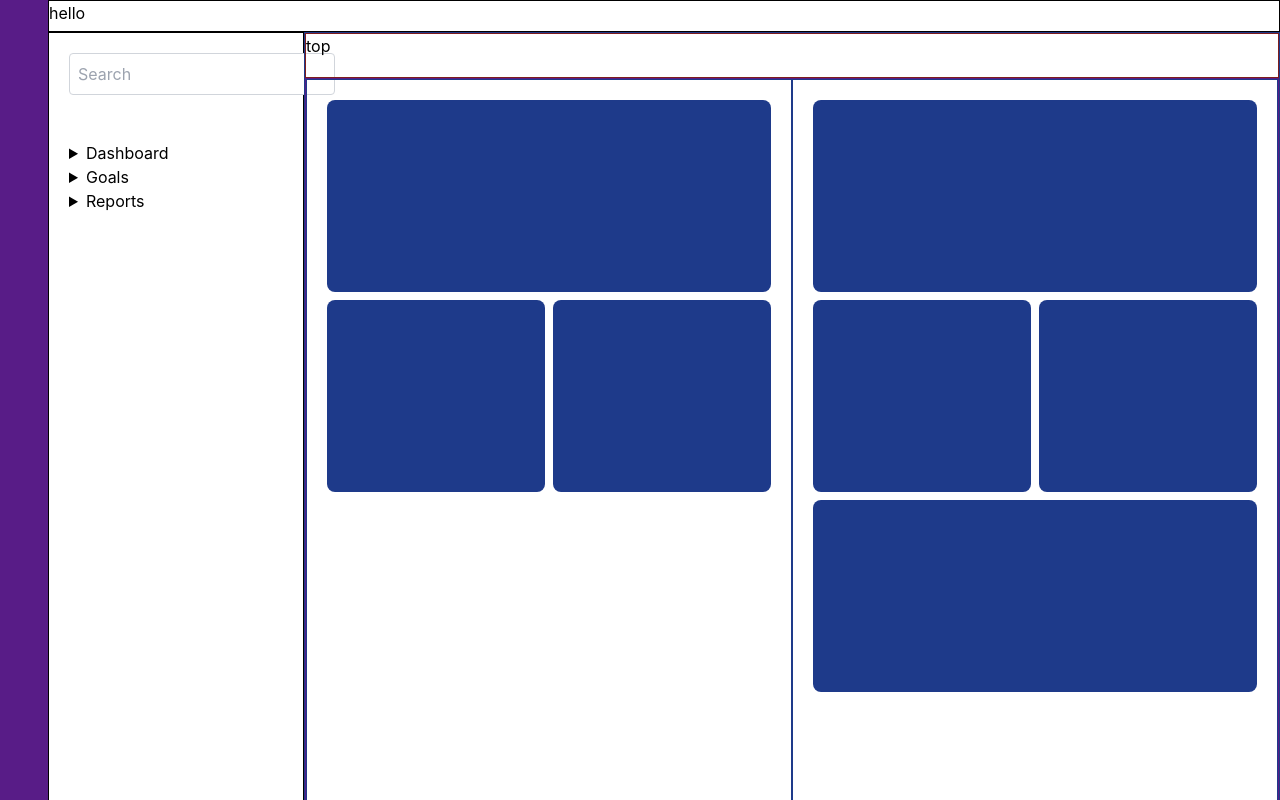
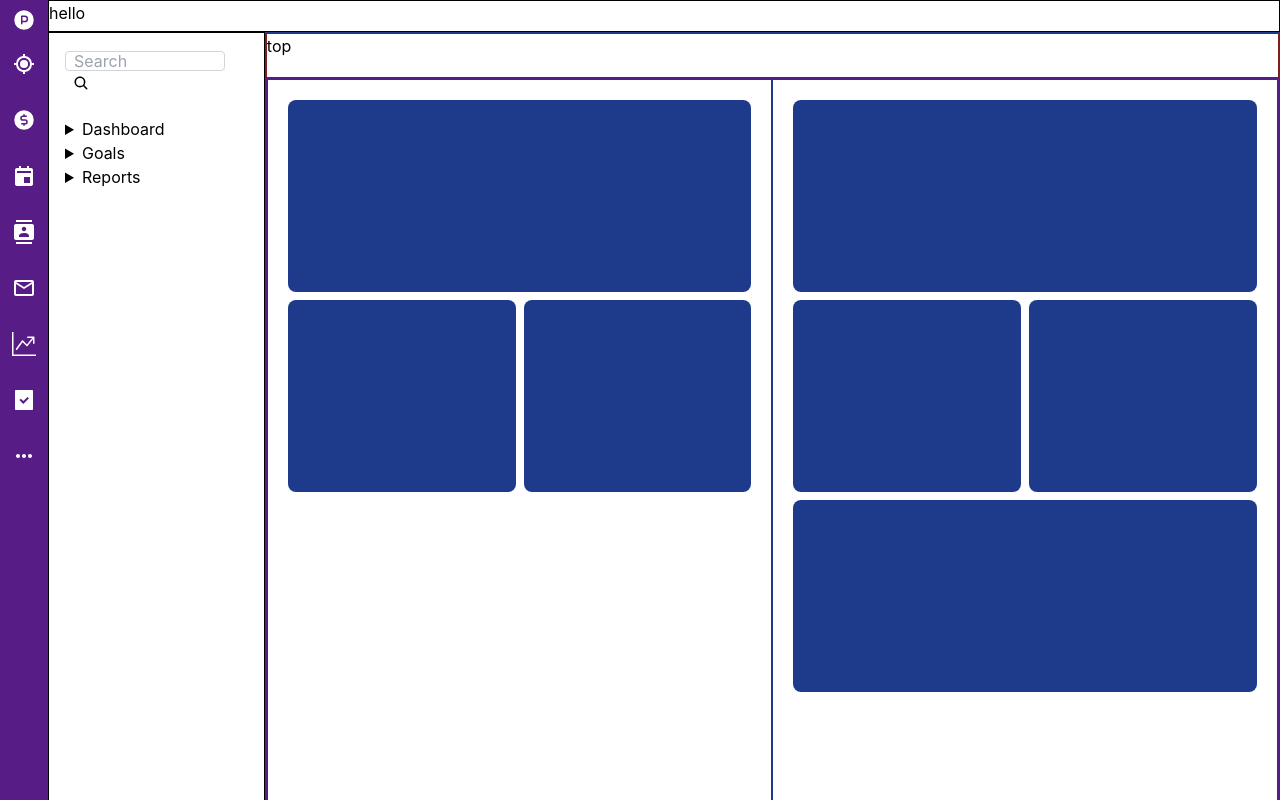
Before and after one commit to wiseman-umanah/perfex, a React (Create React App) app: page / in a window 1280 px wide. Built offline with nearby package versions, Linux system fonts and the light colour scheme.

Commit message:
Added icons for sidebar

```diff
--- a/package.json
+++ b/package.json
@@ -9,6 +9,7 @@
     "@testing-library/user-event": "^13.5.0",
     "react": "^19.0.0",
     "react-dom": "^19.0.0",
+    "react-icons": "^5.5.0",
     "react-scripts": "5.0.1",
     "web-vitals": "^2.1.4"
   },
--- a/src/components/MinNav.js
+++ b/src/components/MinNav.js
@@ -1,13 +1,14 @@
 import React from 'react';
+import { IoSearch } from "react-icons/io5";
 
 const MinNav = () => {
 	return (
-		<section className="min-nav p-5 border border-black w-64 h-full">
+		<section className="p-4 border border-black w-64 h-full">
 			<div className="flex justify-between mb-5">
 				<div className="search-bar">
-					<input type="text" placeholder="Search" className="p-2 border border-gray-300 rounded"/>
-					<button className="p-2">
-
+					<input type="text" placeholder="Search" className="p-2 border border-gray-300 rounded w-40 h-5"/>
+					<button className='ml-2'>
+						<IoSearch />
 					</button>
 				</div>
 			</div>
--- a/src/components/Sidebar.js
+++ b/src/components/Sidebar.js
@@ -1,19 +1,57 @@
 import React from 'react';
+import { BiCurrentLocation, BiSolidCalendarEvent } from "react-icons/bi";
+import { PiLetterCirclePFill, PiCurrencyCircleDollarFill } from "react-icons/pi";
+import { MdContacts, MdOutlineEmail, MdMoreHoriz } from "react-icons/md";
+import { BsGraphUpArrow } from "react-icons/bs";
+import { RiTaskFill } from "react-icons/ri";
 
 const Sidebar = () => {
 	return (
-		<nav className="sidebar fixed top-0 left-0 w-12 h-full bg-purple-900 text-white p-2">
-			<div className="logo">
-				<i className="uil uil-search"></i>
+		<nav className="fixed top-0 left-0 w-12 h-full bg-purple-900 flex flex-col items-center text-white p-2">
+			<div className="mb-5">
+				<PiLetterCirclePFill className="icon-style" />
 			</div>
-			<ul className="list-none p-0">
-				<li><a href="#"><i className="uil uil-search"></i></a></li>
-				<li><a href="#"><i className="uil uil-search"></i></a></li>
-				<li><a href="#"><i className="uil uil-search"></i></a></li>
-				<li><a href="#"><i className="uil uil-search"></i></a></li>
-				<li><a href="#"><i className="uil uil-search"></i></a></li>
-				<li><a href="#"><i className="uil uil-search"></i></a></li>
-				<li><a href="#"><i className="uil uil-search"></i></a></li>
+			<ul className="list-none p-0 flex flex-col gap-8 items-center">
+				<li>
+					<a href="#">
+						<BiCurrentLocation className="icon-style" />
+					</a>
+				</li>
+				<li>
+					<a href="#">
+						<PiCurrencyCircleDollarFill className="icon-style" />
+					</a>
+				</li>
+				<li>
+					<a href="#">
+						<BiSolidCalendarEvent className="icon-style" />
+					</a>
+				</li>
+				<li>
+					<a href="#">
+						<MdContacts className="icon-style" />
+					</a>
+				</li>
+				<li>
+					<a href="#">
+					<MdOutlineEmail className="icon-style" />
+					</a>
+				</li>
+				<li>
+					<a href="#">
+						<BsGraphUpArrow className="icon-style" />
+					</a>
+				</li>
+				<li>
+					<a href="#">
+						<RiTaskFill className="icon-style" />
+					</a>
+				</li>
+				<li>
+					<a href="#">
+						<MdMoreHoriz className="icon-style" />
+					</a>
+				</li>
 			</ul>
 		</nav>
 	);
--- a/src/index.css
+++ b/src/index.css
@@ -15,3 +15,7 @@ code {
   font-family: source-code-pro, Menlo, Monaco, Consolas, 'Courier New',
     monospace;
 }
+
+.icon-style {
+    font-size: 1.5rem;
+}
```
Also changed, not shown: 1 other file (tests, documents, lock files or other folders).
